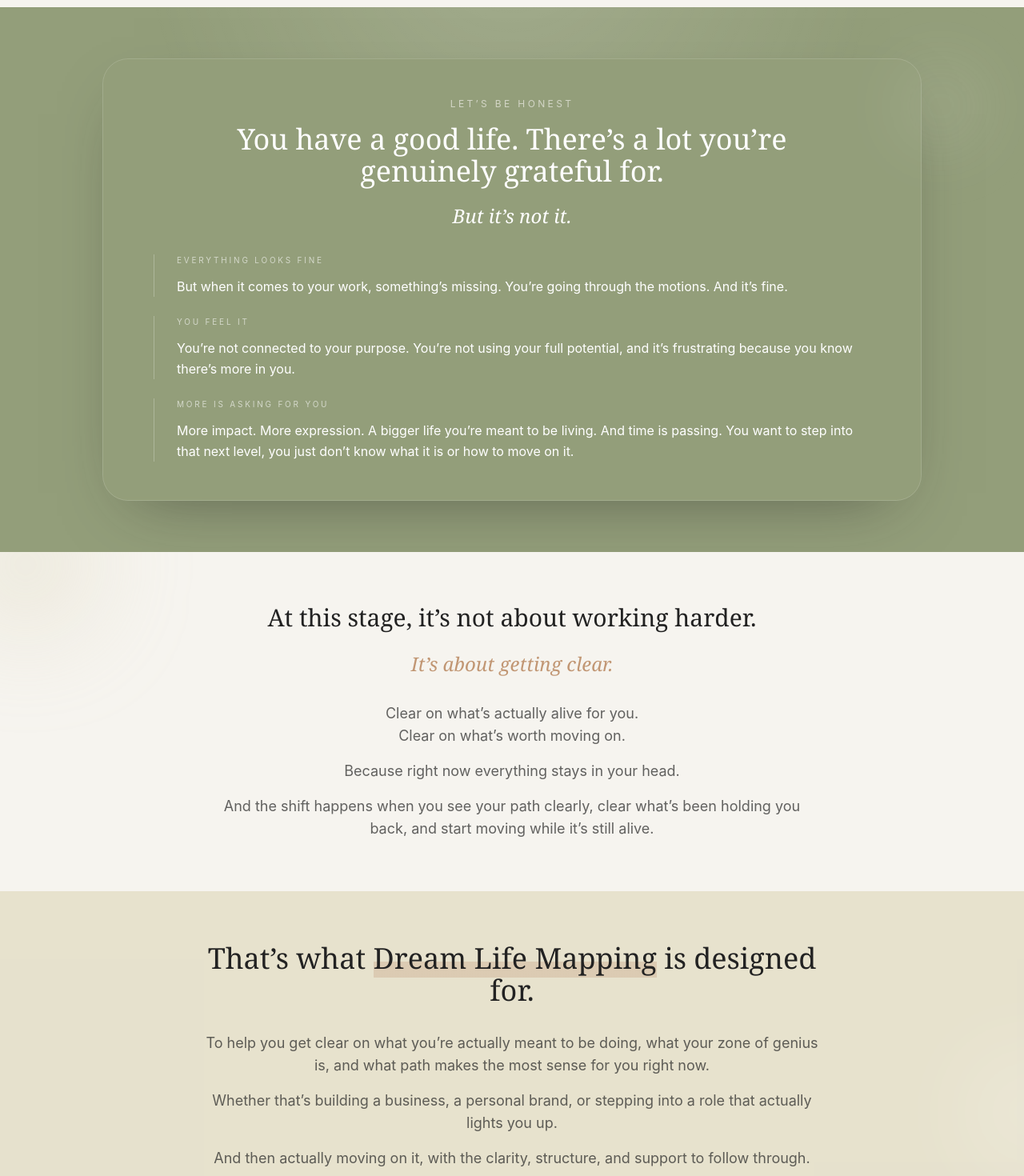
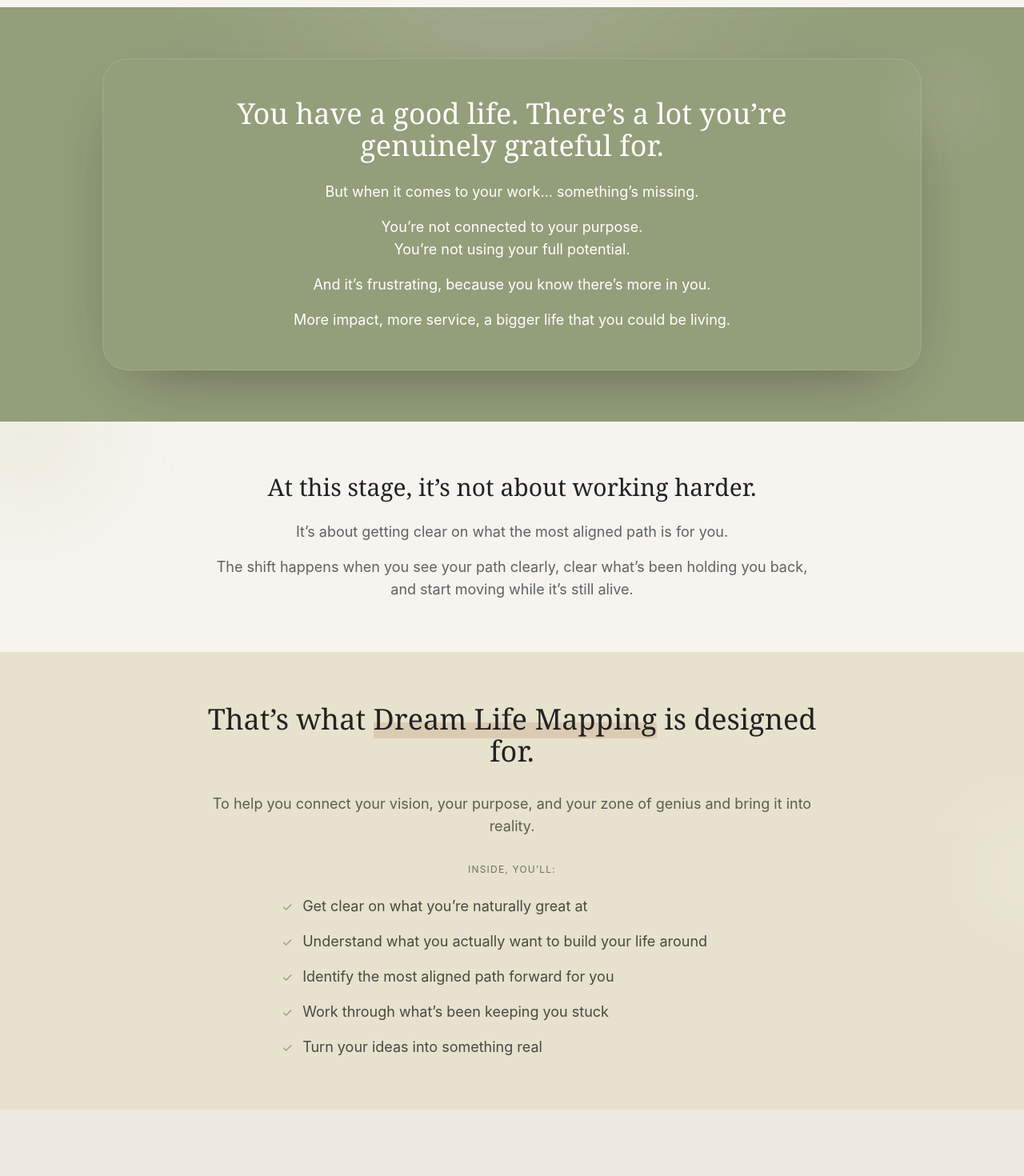
Before and after one commit to seasonofself/DLM-funnel, a Next.js app: page / in a window 1280 px wide. Shown: the part 740-2210 px from the top of the page at 80% size. Built offline with nearby package versions, Linux system fonts and the light colour scheme.

Commit message:
reduced copy

```diff
--- a/app/variant-a/page.tsx
+++ b/app/variant-a/page.tsx
@@ -240,69 +240,36 @@ export default function VariantA() {
           className="relative max-w-5xl mx-auto"
         >
           <div className="rounded-[32px] border border-white/15 bg-white/8 px-6 py-8 shadow-[0_30px_80px_-40px_rgba(34,34,34,0.55)] backdrop-blur-[2px] sm:p-10 lg:p-12">
-            <div className="mx-auto max-w-4xl">
-              <div className="text-center">
-                <motion.p
-                  variants={fadeUp}
-                  className="font-sans text-cream/65 uppercase tracking-[0.28em] text-xs mb-4"
-                >
-                  Let&rsquo;s be honest
-                </motion.p>
+            <div className="mx-auto max-w-3xl text-center">
               <motion.h2
                 variants={fadeUp}
-                  className="mx-auto max-w-3xl font-display text-2xl leading-tight text-white sm:text-3xl lg:text-4xl"
+                className="font-display text-2xl leading-tight text-white sm:text-3xl lg:text-4xl"
               >
-                  You have a good life. There&rsquo;s a lot you&rsquo;re genuinely grateful for.
+                You have a good life. There&rsquo;s a lot you&rsquo;re genuinely
+                grateful for.
               </motion.h2>
-                <motion.p
-                  variants={fadeUp}
-                  className="mt-5 font-display italic text-xl sm:text-2xl text-white"
-                >
-                  But it&rsquo;s not it.
-                </motion.p>
-              </div>
-
-              <div className="mt-8 space-y-5 sm:space-y-6">
               <motion.div
                 variants={fadeUp}
-                  className="border-l border-white/25 pl-5 sm:pl-7"
+                className="mt-6 space-y-4 font-sans text-base leading-relaxed text-white sm:text-lg"
               >
-                  <p className="mb-3 font-sans text-[10px] uppercase tracking-[0.28em] text-white/60">
-                    Everything looks fine
+                <p>
+                  But when it comes to your work&hellip; something&rsquo;s
+                  missing.
                 </p>
-                  <p className="font-sans text-white text-base leading-relaxed">
-                    But when it comes to your work, something&rsquo;s missing.
-                    You&rsquo;re going through the motions. And it&rsquo;s fine.
+                <p>
+                  You&rsquo;re not connected to your purpose.
+                  <br />
+                  You&rsquo;re not using your full potential.
+                </p>
+                <p>
+                  And it&rsquo;s frustrating, because you know there&rsquo;s
+                  more in you.
+                </p>
+                <p>
+                  More impact, more service, a bigger life that you could be
+                  living.
                 </p>
               </motion.div>
-                <motion.div
-                  variants={fadeUp}
-                  className="border-l border-white/25 pl-5 sm:pl-7"
-                >
-                  <p className="mb-3 font-sans text-[10px] uppercase tracking-[0.28em] text-white/60">
-                    You feel it
-                  </p>
-                  <p className="font-sans text-white text-base leading-relaxed">
-                    You&rsquo;re not connected to your purpose. You&rsquo;re not
-                    using your full potential, and it&rsquo;s frustrating
-                    because you know there&rsquo;s more in you.
-                  </p>
-                </motion.div>
-                <motion.div
-                  variants={fadeUp}
-                  className="border-l border-white/25 pl-5 sm:pl-7"
-                >
-                  <p className="mb-3 font-sans text-[10px] uppercase tracking-[0.28em] text-white/60">
-                    More is asking for you
-                  </p>
-                  <p className="font-sans text-white text-base leading-relaxed">
-                    More impact. More expression. A bigger life you&rsquo;re
-                    meant to be living. And time is passing. You want to step
-                    into that next level, you just don&rsquo;t know what it is
-                    or how to move on it.
-                  </p>
-                </motion.div>
-              </div>
             </div>
           </div>
         </motion.div>
@@ -326,24 +293,20 @@ export default function VariantA() {
           <motion.p variants={fadeUp} className="font-display text-2xl sm:text-3xl text-ink leading-tight mb-6">
             At this stage, it&rsquo;s not about working harder.
           </motion.p>
-          <motion.p variants={fadeUp} className="font-display italic text-xl sm:text-2xl text-terracotta mb-8">
-            It&rsquo;s about getting clear.
-          </motion.p>
           <motion.p variants={fadeUp} className="font-sans text-ink/70 text-base sm:text-lg leading-relaxed mb-4">
-            Clear on what&rsquo;s actually alive for you.<br />
-            Clear on what&rsquo;s worth moving on.
-          </motion.p>
-          <motion.p variants={fadeUp} className="font-sans text-ink/70 text-base sm:text-lg leading-relaxed mb-4">
-            Because right now everything stays in your head.
+            It&rsquo;s about getting clear on what the most aligned path is for
+            you.
           </motion.p>
           <motion.p variants={fadeUp} className="font-sans text-ink/70 text-base sm:text-lg leading-relaxed">
-            And the shift happens when you see your path clearly, clear what&rsquo;s been holding you back, and start moving while it&rsquo;s still alive.
+            The shift happens when you see your path clearly, clear what&rsquo;s
+            been holding you back, and start moving while it&rsquo;s still
+            alive.
           </motion.p>
         </motion.div>
       </section>
 
       {/* ════════════════════════════════════════════════
-          5. PIVOT
+          5. PIVOT + USP
          ════════════════════════════════════════════════ */}
       <section className="relative overflow-hidden bg-linen/50 px-4 py-16 sm:py-20 lg:py-16">
         <motion.div
@@ -360,33 +323,9 @@ export default function VariantA() {
           <motion.p variants={fadeUp} className="font-display text-2xl sm:text-3xl lg:text-4xl text-ink leading-tight mb-8">
             That&rsquo;s what {marker("Dream Life Mapping")} is designed for.
           </motion.p>
-          <motion.p variants={fadeUp} className="font-sans text-ink/70 text-base sm:text-lg leading-relaxed mb-4">
-            To help you get clear on what you&rsquo;re actually meant to be doing, what your zone of genius is, and what path makes the most sense for you right now.
-          </motion.p>
-          <motion.p variants={fadeUp} className="font-sans text-ink/70 text-base sm:text-lg leading-relaxed mb-4">
-            Whether that&rsquo;s building a business, a personal brand, or stepping into a role that actually lights you up.
-          </motion.p>
-          <motion.p variants={fadeUp} className="font-sans text-ink/70 text-base sm:text-lg leading-relaxed">
-            And then actually moving on it, with the clarity, structure, and support to follow through.
-          </motion.p>
-        </motion.div>
-      </section>
-
-      {/* ════════════════════════════════════════════════
-          6. USP
-         ════════════════════════════════════════════════ */}
-      <section className="bg-cream py-20 sm:py-28 px-4">
-        <motion.div
-          initial="hidden"
-          whileInView="visible"
-          viewport={{ once: true, margin: "-80px" }}
-          variants={stagger}
-          className="max-w-3xl mx-auto"
-        >
-          <motion.p variants={fadeUp} className="text-center font-display text-2xl sm:text-3xl text-ink leading-tight mb-8">
-            Dream Life Mapping helps you {marker("connect your vision")},{" "}
-            {marker("your purpose")}, and {marker("your zone of genius")} and
-            bring it into reality.
+          <motion.p variants={fadeUp} className="font-sans text-ink/70 text-base sm:text-lg leading-relaxed mb-8">
+            To help you connect your vision, your purpose, and your zone of
+            genius and bring it into reality.
           </motion.p>
           <motion.p variants={fadeUp} className="text-center font-sans text-ink/60 uppercase tracking-widest text-xs mb-6">
             Inside, you&rsquo;ll:
@@ -447,62 +386,10 @@ export default function VariantA() {
 
           <motion.p
             variants={fadeUp}
-            className="text-center font-sans text-ink/70 text-base sm:text-lg mt-8 max-w-2xl mx-auto leading-relaxed"
+            className="text-center font-sans font-semibold text-ink text-base sm:text-lg mt-8 max-w-2xl mx-auto leading-relaxed underline decoration-sage/50 underline-offset-4"
           >
             You&rsquo;re not starting from zero. You&rsquo;re on the edge of breakthrough, you just need clarity and the right support to move forward.
           </motion.p>
-        </motion.div>
-      </section>
-
-      {/* ════════════════════════════════════════════════
-          8. WHAT THIS IS
-         ════════════════════════════════════════════════ */}
-      <section className="relative overflow-hidden bg-offwhite px-4 pt-2 pb-16 sm:pt-4 sm:pb-20">
-        <motion.div
-          style={{ y: softGlowY }}
-          className="absolute -left-8 top-12 h-40 w-40 rounded-full bg-terracotta/15 blur-3xl"
-        />
-        <motion.div
-          style={{ x: ribbonShift }}
-          className="absolute right-0 top-24 h-48 w-48 rounded-full bg-dusty-blue/20 blur-3xl"
-        />
-        <motion.div
-          initial="hidden"
-          whileInView="visible"
-          viewport={{ once: true, margin: "-80px" }}
-          variants={stagger}
-          className="relative max-w-4xl mx-auto"
-        >
-          <div className="rounded-[32px] border border-sage/10 bg-[linear-gradient(135deg,rgba(255,255,255,0.95),rgba(246,244,239,0.88))] p-6 shadow-lifted sm:p-10 lg:p-12">
-            <motion.p
-              variants={fadeUp}
-              className="font-sans text-sage uppercase tracking-[0.28em] text-xs mb-4"
-            >
-              What this is
-            </motion.p>
-            <motion.h2
-              variants={fadeUp}
-              className="font-display text-3xl sm:text-4xl text-ink leading-tight mb-5"
-            >
-              Dream Life Mapping is a process that helps you get clear on what
-              you actually want and start building it.
-            </motion.h2>
-            <motion.p
-              variants={fadeUp}
-              className="font-sans text-ink/70 text-base sm:text-lg leading-relaxed mb-5"
-            >
-              You reconnect to your intuition, identify the path that feels
-              aligned for you, and learn how to move on it without getting stuck
-              in overthinking.
-            </motion.p>
-            <motion.p
-              variants={fadeUp}
-              className="font-display italic text-terracotta text-xl sm:text-2xl"
-            >
-              It&rsquo;s where your ideas turn into direction, and your
-              direction turns into action.
-            </motion.p>
-          </div>
         </motion.div>
       </section>
 
@@ -618,21 +505,20 @@ export default function VariantA() {
               Imagine this:
             </motion.h2>
 
-            <div className="mx-auto grid max-w-4xl gap-x-10 gap-y-5 md:grid-cols-2">
-              {imagineMoments.map((moment, index) => (
-                <motion.div
+            <motion.ul
+              variants={fadeUp}
+              className="mx-auto max-w-3xl space-y-2 text-left"
+            >
+              {imagineMoments.map((moment) => (
+                <li
                   key={moment}
-                  variants={fadeUp}
-                  whileHover={{ x: index % 2 === 0 ? 6 : -6 }}
-                  className="flex items-start gap-3 rounded-[24px] bg-white/7 px-4 py-4"
+                  className="flex items-start gap-3 font-sans text-base leading-relaxed text-white sm:text-lg"
                 >
-                  <span className="mt-2 h-2.5 w-2.5 flex-shrink-0 rounded-full bg-cream" />
-                  <p className="font-sans text-white text-base sm:text-lg leading-relaxed">
-                    {moment}
-                  </p>
-                </motion.div>
+                  <span className="mt-2 h-2 w-2 flex-shrink-0 rounded-full bg-cream" />
+                  <span>{moment}</span>
+                </li>
               ))}
-            </div>
+            </motion.ul>
 
             <motion.p
               variants={fadeUp}
@@ -974,70 +860,6 @@ export default function VariantA() {
       </section>
 
       {/* ════════════════════════════════════════════════
-          15. REGULAR PRICE
-         ════════════════════════════════════════════════ */}
-      <section className="bg-cream py-16 sm:py-20 px-4">
-        <motion.div
-          initial="hidden"
-          whileInView="visible"
-          viewport={{ once: true, margin: "-80px" }}
-          variants={stagger}
-          className="max-w-3xl mx-auto text-center"
-        >
-          <motion.h2
-            variants={fadeUp}
-            className="font-display text-3xl sm:text-4xl text-ink mb-6"
-          >
-            What this would normally cost
-          </motion.h2>
-          <motion.p
-            variants={fadeUp}
-            className="font-sans text-ink/70 text-base sm:text-lg leading-relaxed mb-6"
-          >
-            To get this level of clarity and support, most people invest in
-            multiple programs, coaching, and years of trial and error.
-          </motion.p>
-          <motion.p
-            variants={fadeUp}
-            className="font-display text-2xl sm:text-3xl text-ink leading-tight mb-4"
-          >
-            Normally Dream Life Mapping is priced at $997.
-          </motion.p>
-          <motion.p
-            variants={fadeUp}
-            className="font-sans text-ink/75 text-base sm:text-lg leading-relaxed mb-2"
-          >
-            Right now, you can join for $497 as a founding member.
-          </motion.p>
-          <motion.p
-            variants={fadeUp}
-            className="font-sans text-sage text-base sm:text-lg leading-relaxed font-medium"
-          >
-            Or 3 payments of $177.
-          </motion.p>
-
-          <motion.div
-            variants={fadeUp}
-            className="mt-8 rounded-[28px] border border-sage/10 bg-sage/5 px-6 py-7 sm:px-8"
-          >
-            <h3 className="font-display text-2xl sm:text-3xl text-ink mb-4">
-              Why we&rsquo;re offering this price
-            </h3>
-            <div className="space-y-4 font-sans text-ink/70 text-base sm:text-lg leading-relaxed">
-              <p>This is the first version of Dream Life Mapping.</p>
-              <p>
-                We&rsquo;re building this with the founding group, refining it
-                in real time, and making it better as people move through it.
-              </p>
-              <p className="text-ink/80">
-                In exchange, you get access at a significantly reduced price.
-              </p>
-            </div>
-          </motion.div>
-        </motion.div>
-      </section>
-
-      {/* ════════════════════════════════════════════════
           17. SCARCITY — Why now
          ════════════════════════════════════════════════ */}
       <section className="bg-linen/50 py-16 sm:py-20 px-4">
@@ -1070,7 +892,7 @@ export default function VariantA() {
       {/* ════════════════════════════════════════════════
           19. PURCHASE DETAILS — What happens next
          ════════════════════════════════════════════════ */}
-      <section className="bg-offwhite py-16 sm:py-20 px-4">
+      <section className="bg-offwhite pt-16 pb-8 sm:pt-20 sm:pb-10 px-4">
         <motion.div
           initial="hidden"
           whileInView="visible"
@@ -1095,7 +917,7 @@ export default function VariantA() {
       {/* ════════════════════════════════════════════════
           20. GUARANTEE
          ════════════════════════════════════════════════ */}
-      <section className="bg-sage/10 py-16 sm:py-20 px-4">
+      <section className="bg-sage/10 pt-8 pb-16 sm:pt-10 sm:pb-20 px-4">
         <motion.div
           initial="hidden"
           whileInView="visible"
```
Also changed, not shown: 2 other files (tests, documents, lock files or other folders). Lines whose indentation alone changed are shown as unchanged.
